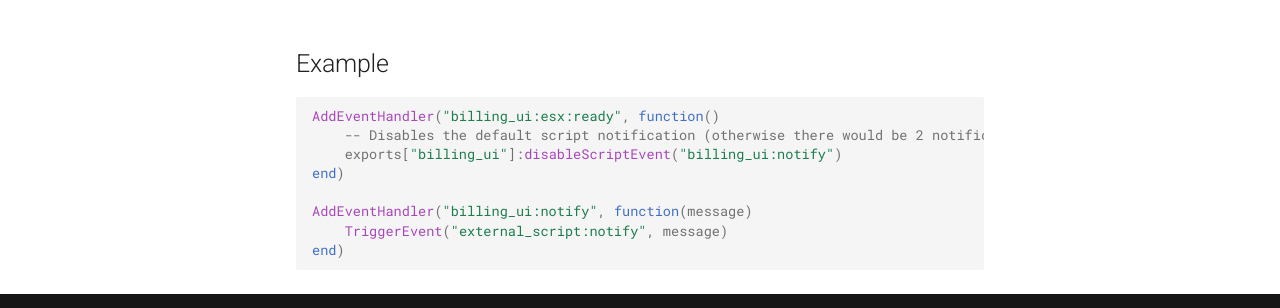
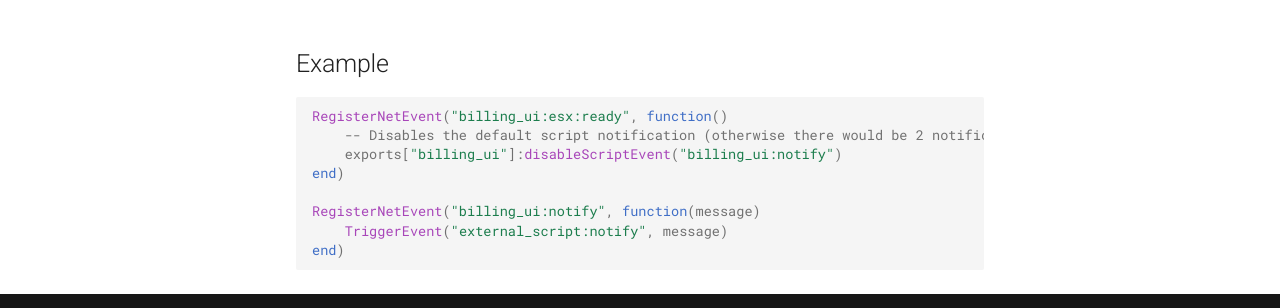
Before and after one commit to jaksam1074/Billing-UI-documentation, an MkDocs documentation site: the page built from docs/client/notifications/notify.md, in a window 1280 px wide. Shown: the part 554-862 px from the top of the page. Built offline with MkDocs 1.6.1 and Material for MkDocs 9.7.7, drawn with Linux system fonts in a browser that asks for light colours.

Commit message:
Cambiati AddEventHandler con RegisterNetEvent

````diff
--- a/docs/client/notifications/notify.md
+++ b/docs/client/notifications/notify.md
@@ -15,12 +15,12 @@ end)
 
 ## Example
 ``` lua
-AddEventHandler("billing_ui:esx:ready", function()
+RegisterNetEvent("billing_ui:esx:ready", function()
     -- Disables the default script notification (otherwise there would be 2 notifications)
     exports["billing_ui"]:disableScriptEvent("billing_ui:notify")
 end)
 
-AddEventHandler("billing_ui:notify", function(message)
+RegisterNetEvent("billing_ui:notify", function(message)
     TriggerEvent("external_script:notify", message)
 end)
 ```
````
